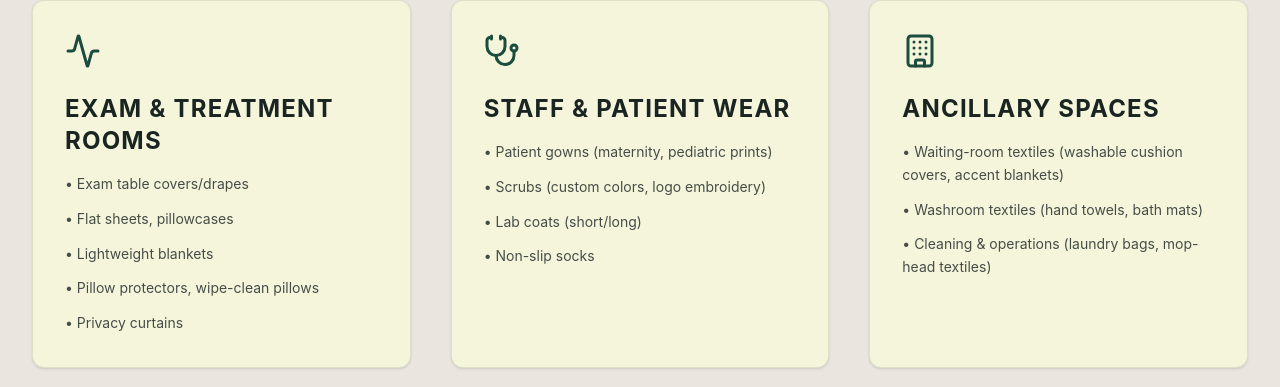
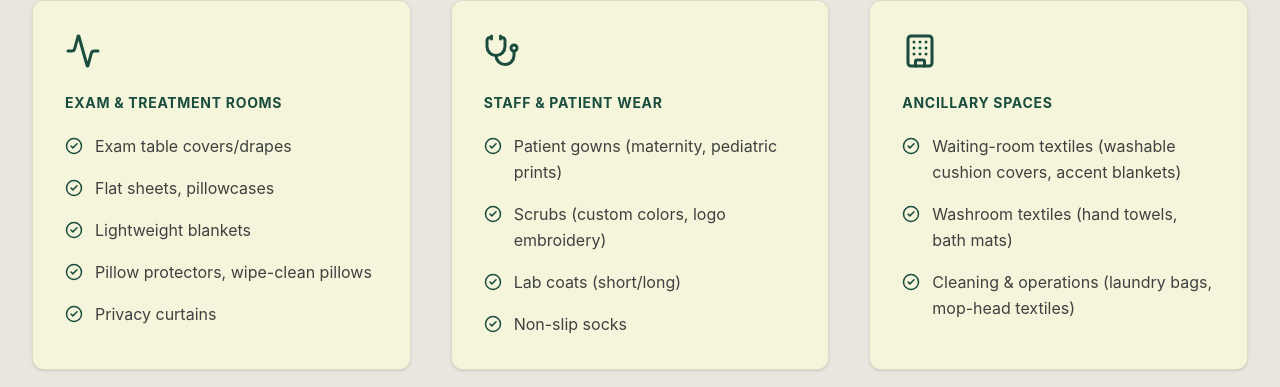
Before and after one commit to numBerNiko/Trendsetter-dev, a React (Vite) app: page /industries/medical-clinics in a window 1280 px wide. Shown: the part 654-1041 px from the top of the page. Built offline with nearby package versions, Linux system fonts and the light colour scheme.

Commit message:
style: refine typography and list styles on Medical Clinics page

```diff
--- a/src/pages/MedicalClinicsPage.jsx
+++ b/src/pages/MedicalClinicsPage.jsx
@@ -1,5 +1,5 @@
 import React from 'react';
-import { Stethoscope, Droplets, Target, ShieldCheck, Activity, Building, ShoppingBag } from 'lucide-react';
+import { Stethoscope, Droplets, Target, ShieldCheck, Activity, Building, ShoppingBag, CheckCircle2 } from 'lucide-react';
 import { Link } from 'react-router-dom';
 import { useRegion } from '../hooks/useRegion';
 
@@ -24,35 +24,86 @@ export default function MedicalClinicsPage() {
         <div className="grid grid-cols-1 md:grid-cols-2 lg:grid-cols-3 gap-10">
 
           <div className="bg-white p-8 rounded-xl shadow-sm border border-slate/10">
-            <Activity size={36} className="text-deep-teal mb-6" />
-            <h3 className="text-2xl font-bold uppercase tracking-wider mb-4">EXAM & TREATMENT ROOMS</h3>
-            <ul className="space-y-3 opacity-80 text-sm leading-relaxed">
-              <li>• Exam table covers/drapes</li>
-              <li>• Flat sheets, pillowcases</li>
-              <li>• Lightweight blankets</li>
-              <li>• Pillow protectors, wipe-clean pillows</li>
-              <li>• Privacy curtains</li>
+            <Activity size={36} style={{ color: region.theme.primaryBg }} className="mb-6" />
+            <h3
+              className="font-bold text-sm tracking-wider uppercase mb-5"
+              style={{ color: region.phone.includes('+63') ? '#8C6215' : region.theme.primaryBg }}
+            >
+              EXAM & TREATMENT ROOMS
+            </h3>
+            <ul className="space-y-4 text-neutral-700 text-base leading-relaxed">
+              <li className="flex items-start">
+                <CheckCircle2 size={18} className="shrink-0 mr-3 mt-1" style={{ color: region.theme.primaryBg }} />
+                <span>Exam table covers/drapes</span>
+              </li>
+              <li className="flex items-start">
+                <CheckCircle2 size={18} className="shrink-0 mr-3 mt-1" style={{ color: region.theme.primaryBg }} />
+                <span>Flat sheets, pillowcases</span>
+              </li>
+              <li className="flex items-start">
+                <CheckCircle2 size={18} className="shrink-0 mr-3 mt-1" style={{ color: region.theme.primaryBg }} />
+                <span>Lightweight blankets</span>
+              </li>
+              <li className="flex items-start">
+                <CheckCircle2 size={18} className="shrink-0 mr-3 mt-1" style={{ color: region.theme.primaryBg }} />
+                <span>Pillow protectors, wipe-clean pillows</span>
+              </li>
+              <li className="flex items-start">
+                <CheckCircle2 size={18} className="shrink-0 mr-3 mt-1" style={{ color: region.theme.primaryBg }} />
+                <span>Privacy curtains</span>
+              </li>
             </ul>
           </div>
 
           <div className="bg-white p-8 rounded-xl shadow-sm border border-slate/10">
-            <Stethoscope size={36} className="text-deep-teal mb-6" />
-            <h3 className="text-2xl font-bold uppercase tracking-wider mb-4">STAFF & PATIENT WEAR</h3>
-            <ul className="space-y-3 opacity-80 text-sm leading-relaxed">
-              <li>• Patient gowns (maternity, pediatric prints)</li>
-              <li>• Scrubs (custom colors, logo embroidery)</li>
-              <li>• Lab coats (short/long)</li>
-              <li>• Non-slip socks</li>
+            <Stethoscope size={36} style={{ color: region.theme.primaryBg }} className="mb-6" />
+            <h3
+              className="font-bold text-sm tracking-wider uppercase mb-5"
+              style={{ color: region.phone.includes('+63') ? '#8C6215' : region.theme.primaryBg }}
+            >
+              STAFF & PATIENT WEAR
+            </h3>
+            <ul className="space-y-4 text-neutral-700 text-base leading-relaxed">
+              <li className="flex items-start">
+                <CheckCircle2 size={18} className="shrink-0 mr-3 mt-1" style={{ color: region.theme.primaryBg }} />
+                <span>Patient gowns (maternity, pediatric prints)</span>
+              </li>
+              <li className="flex items-start">
+                <CheckCircle2 size={18} className="shrink-0 mr-3 mt-1" style={{ color: region.theme.primaryBg }} />
+                <span>Scrubs (custom colors, logo embroidery)</span>
+              </li>
+              <li className="flex items-start">
+                <CheckCircle2 size={18} className="shrink-0 mr-3 mt-1" style={{ color: region.theme.primaryBg }} />
+                <span>Lab coats (short/long)</span>
+              </li>
+              <li className="flex items-start">
+                <CheckCircle2 size={18} className="shrink-0 mr-3 mt-1" style={{ color: region.theme.primaryBg }} />
+                <span>Non-slip socks</span>
+              </li>
             </ul>
           </div>
 
           <div className="bg-white p-8 rounded-xl shadow-sm border border-slate/10">
-            <Building size={36} className="text-deep-teal mb-6" />
-            <h3 className="text-2xl font-bold uppercase tracking-wider mb-4">ANCILLARY SPACES</h3>
-            <ul className="space-y-3 opacity-80 text-sm leading-relaxed">
-              <li>• Waiting-room textiles (washable cushion covers, accent blankets)</li>
-              <li>• Washroom textiles (hand towels, bath mats)</li>
-              <li>• Cleaning & operations (laundry bags, mop-head textiles)</li>
+            <Building size={36} style={{ color: region.theme.primaryBg }} className="mb-6" />
+            <h3
+              className="font-bold text-sm tracking-wider uppercase mb-5"
+              style={{ color: region.phone.includes('+63') ? '#8C6215' : region.theme.primaryBg }}
+            >
+              ANCILLARY SPACES
+            </h3>
+            <ul className="space-y-4 text-neutral-700 text-base leading-relaxed">
+              <li className="flex items-start">
+                <CheckCircle2 size={18} className="shrink-0 mr-3 mt-1" style={{ color: region.theme.primaryBg }} />
+                <span>Waiting-room textiles (washable cushion covers, accent blankets)</span>
+              </li>
+              <li className="flex items-start">
+                <CheckCircle2 size={18} className="shrink-0 mr-3 mt-1" style={{ color: region.theme.primaryBg }} />
+                <span>Washroom textiles (hand towels, bath mats)</span>
+              </li>
+              <li className="flex items-start">
+                <CheckCircle2 size={18} className="shrink-0 mr-3 mt-1" style={{ color: region.theme.primaryBg }} />
+                <span>Cleaning & operations (laundry bags, mop-head textiles)</span>
+              </li>
             </ul>
           </div>
 
```
